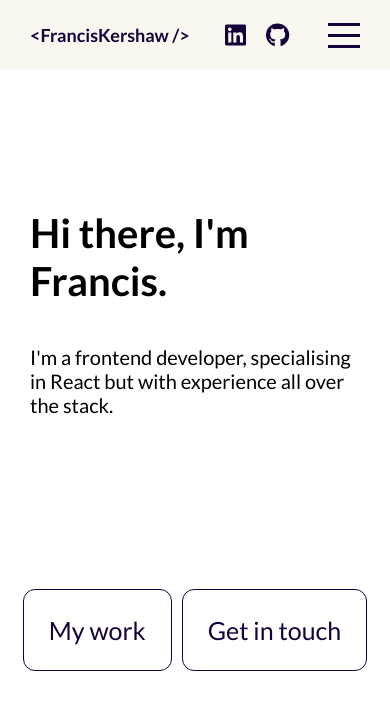
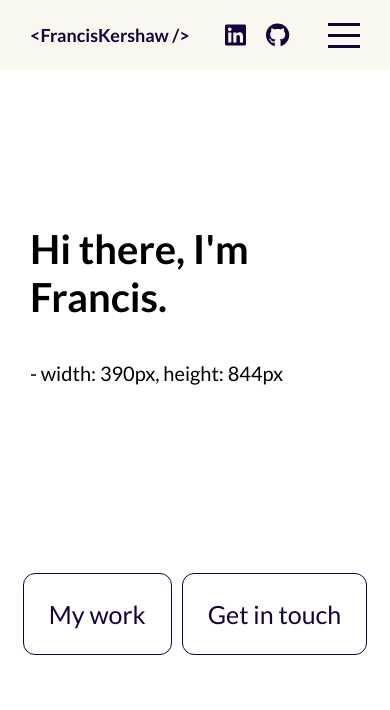
Before and after one commit to franciskershaw/franciskportfolio, a React (Create React App) app in the folder frontend/: page / in a window 390 px wide. Shown: the top 710 px of the page. Built offline with nearby package versions, Linux system fonts and the light colour scheme; no server answers.

Commit message:
add dimensions context to all pages for helping media queries

```diff
--- a/frontend/src/components/Contact/Contact.js
+++ b/frontend/src/components/Contact/Contact.js
@@ -1,4 +1,5 @@
-import { useRef, useState } from 'react';
+import { useRef, useState, useContext } from 'react';
+import AppContext from '../../context/AppContext';
 import emailjs from '@emailjs/browser';
 
 const Contact = () => {
@@ -8,6 +9,8 @@ const Contact = () => {
   const [message, setMessage] = useState('');
 
   const formRef = useRef();
+
+  const { windowDimensions } = useContext(AppContext);
 
   const handleSubmit = (e) => {
     e.preventDefault();
@@ -36,7 +39,7 @@ const Contact = () => {
 
   return (
     <div id="contact" className="page contact">
-      <h2 className="page__heading">Get in touch!</h2>
+      <h2 className="page__heading">Get in touch! width: {windowDimensions.winWidth}px, height: {windowDimensions.winHeight}px</h2>
       <form className='form' ref={formRef} onSubmit={handleSubmit}>
         <div className="form__group">
           <input
--- a/frontend/src/components/Hero/Hero.js
+++ b/frontend/src/components/Hero/Hero.js
@@ -1,11 +1,15 @@
+import { useContext } from 'react';
+import AppContext from '../../context/AppContext';
+
 const Hero = () => {
+  const { windowDimensions } = useContext(AppContext);
+
   return (
     <div id="hero" className='hero'>
       <div className='hero__heading'>
         <h1 className='mb-medium'>Hi there, I'm Francis.</h1>
         <p>
-          I'm a frontend developer, specialising in React but with experience
-          all over the stack.
+        - width: {windowDimensions.winWidth}px, height: {windowDimensions.winHeight}px
         </p>
       </div>
 			<div className='hero__cta'>
--- a/frontend/src/components/Projects/ProjectCard/ProjectCard.js
+++ b/frontend/src/components/Projects/ProjectCard/ProjectCard.js
@@ -1,4 +1,4 @@
-import { useEffect, useState, useContext } from 'react';
+import { useEffect, useState } from 'react';
 import AppContext from '../../../context/AppContext';
 import { FontAwesomeIcon } from '@fortawesome/react-fontawesome';
 import { faGithub } from '@fortawesome/free-brands-svg-icons';
@@ -7,7 +7,7 @@ import { faArrowUpRightFromSquare } from '@fortawesome/free-solid-svg-icons';
 const ProjectCard = (props) => {
   const [skills, setSkills] = useState([]);
 
-  const { windowDimensions } = useContext(AppContext);
+  // const { windowDimensions } = useContext(AppContext);
 
   useEffect(() => {
     const requestOptions = {
--- a/frontend/src/components/Projects/Projects.js
+++ b/frontend/src/components/Projects/Projects.js
@@ -38,7 +38,7 @@ const Projects = () => {
   return (
     <div id="projects" className="page projects">
       <div className='projects__title'>
-        <h2 className="page__heading">My recent work</h2>
+        <h2 className="page__heading">My recent work - width: {windowDimensions.winWidth}px, height: {windowDimensions.winHeight}px</h2>
         {/* <h3>Here are some of the projects I've completed in the past few years</h3> */}
       </div>
       <div className="swiper">
```
